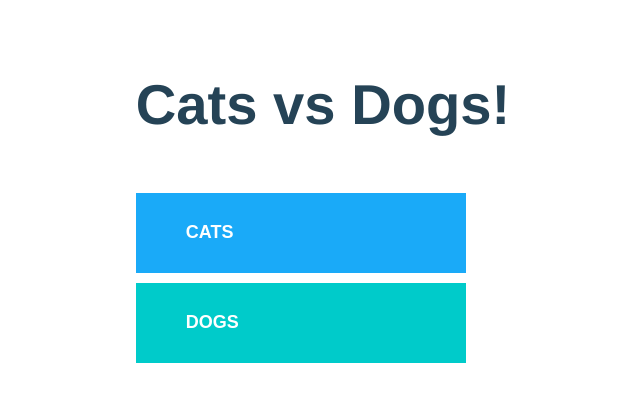
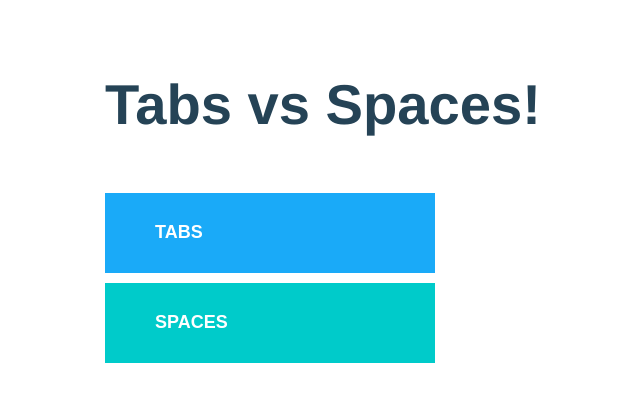
Before and after one commit to c-t-n/garden-example-vote, a Vue app in the folder vote/: page / in a window 1280 px wide. Shown: the top 402 px of the page, without its empty margins (317-957 px from the left). Built offline with nearby package versions, Linux system fonts and the light colour scheme; no server answers.

Commit message:
Replace Cats & Dogs with Tabs & Spaces.

```diff
--- a/vote/src/components/Vote.vue
+++ b/vote/src/components/Vote.vue
@@ -3,7 +3,7 @@
         <div id="content-container">
       <div id="content-container-center">
          <div id="choice" >
-        <h3>Cats vs Dogs!</h3>
+        <h3>Tabs vs Spaces!</h3>
           <button id="a" type="submit" name="vote" class="a" v-on:click="vote('a')" value="a">{{optionA}}</button>
           <button id="b" type="submit" name="vote" class="b" v-on:click="vote('b')" value="b">{{optionB}}</button>
 
--- a/vote/src/views/Home.vue
+++ b/vote/src/views/Home.vue
@@ -1,6 +1,6 @@
 <template>
   <div class="home">
-    <Vote optionA="Cats" optionB="Dogs"/>
+    <Vote optionA="Tabs" optionB="Spaces"/>
     <!-- <Vote optionA="Pizza" optionB="Hot Dogs"/> -->
   </div>
 </template>
```
Also changed, not shown: 1 other file (tests, documents, lock files or other folders).
